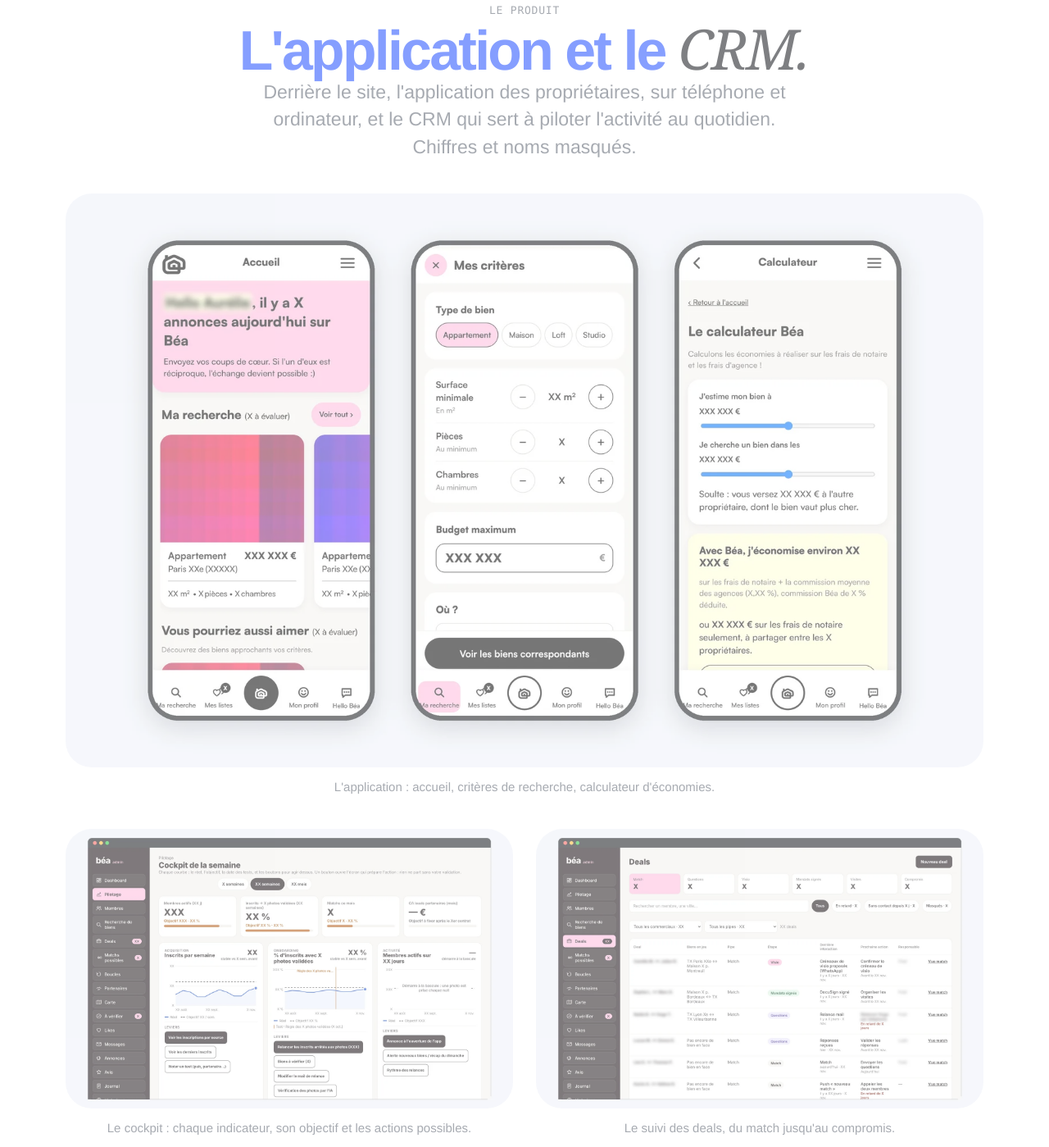
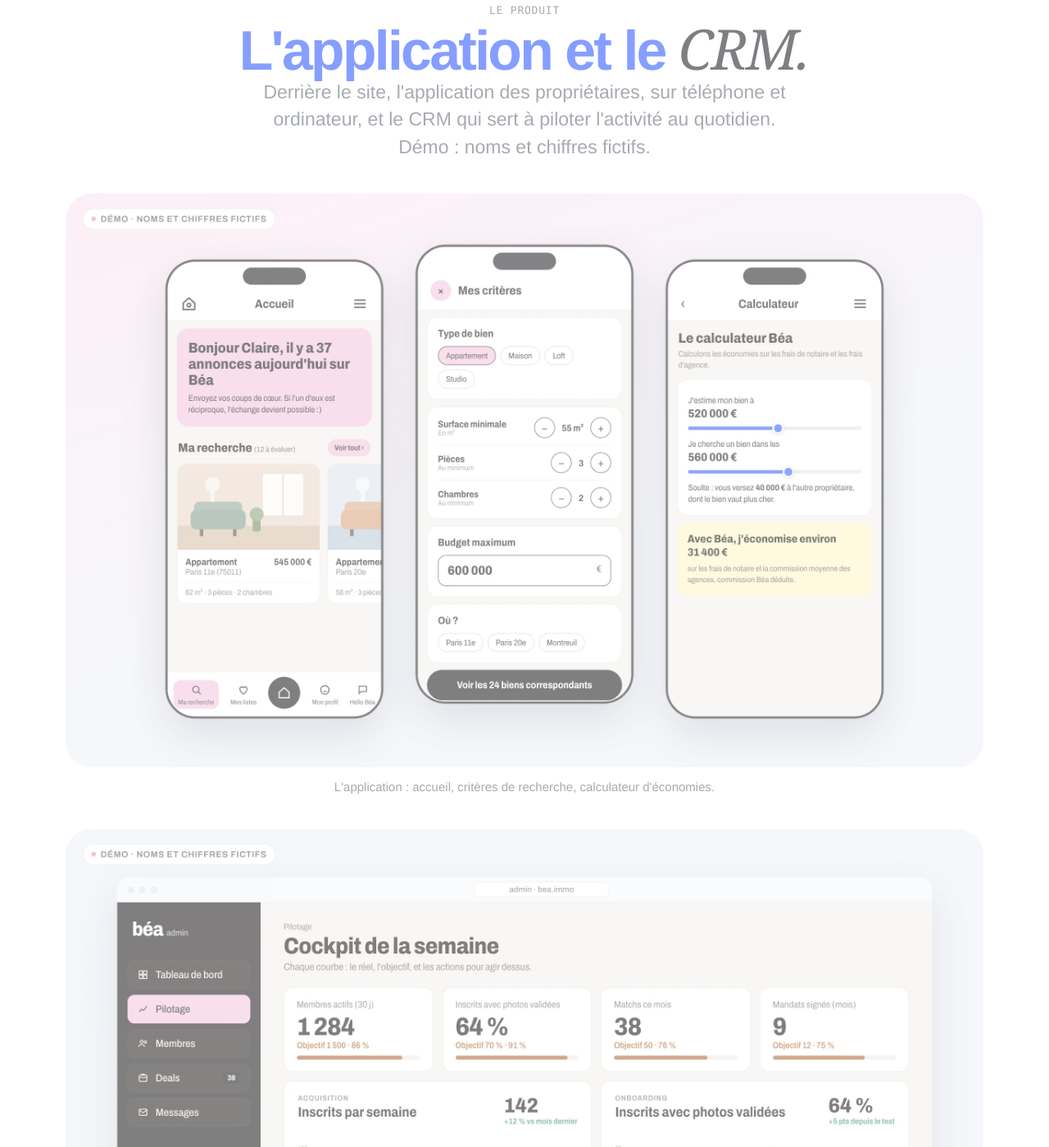
Before and after one commit to fredkopppro-prog/fredkopp-site, a plain HTML site: page realisation-bea.html in a window 1280 px wide. Shown: the part 1841-3240 px from the top of the page at 82% size. Drawn offline with Linux system fonts and the light colour scheme.

Commit message:
Page Béa : visuels app et CRM redessinés (démo, noms et chiffres fictifs, menu réduit), en pleine largeur
Co-Authored-By: Claude Opus 5.5 <noreply@anthropic.com>
Claude-Session: https://claude.ai/code/session_01M83KUzGWZKpjsC5L5xWugz

```diff
--- a/realisation-bea.html
+++ b/realisation-bea.html
@@ -104,12 +104,10 @@
   <div class="wrap">
     <p class="eyebrow center reveal">Le produit</p>
     <h2 class="h2 center reveal">L'application et le <em>CRM.</em></h2>
-    <p class="lead center reveal" style="max-width:680px;margin-inline:auto;">Derrière le site, l'application des propriétaires, sur téléphone et ordinateur, et le CRM qui sert à piloter l'activité au quotidien. Chiffres et noms masqués.</p>
-    <figure class="shot reveal"><img src="captures/bea-app-mobile.webp" alt="Application Béa sur téléphone : accueil, critères de recherche et calculateur" width="1600" height="1000" loading="lazy"><figcaption>L'application : accueil, critères de recherche, calculateur d'économies.</figcaption></figure>
-    <div class="shots-2">
-      <figure class="shot reveal"><img src="captures/bea-admin-pilotage.webp" alt="CRM Béa : cockpit de la semaine avec courbes et objectifs" width="1600" height="1000" loading="lazy"><figcaption>Le cockpit : chaque indicateur, son objectif et les actions possibles.</figcaption></figure>
-      <figure class="shot reveal"><img src="captures/bea-admin-deals.webp" alt="CRM Béa : suivi des deals par étape" width="1600" height="1000" loading="lazy"><figcaption>Le suivi des deals, du match jusqu'au compromis.</figcaption></figure>
-    </div>
+    <p class="lead center reveal" style="max-width:680px;margin-inline:auto;">Derrière le site, l'application des propriétaires, sur téléphone et ordinateur, et le CRM qui sert à piloter l'activité au quotidien. Démo : noms et chiffres fictifs.</p>
+    <figure class="shot reveal"><img src="captures/bea-app-mobile-demo.webp" alt="Application Béa sur téléphone : accueil, critères de recherche et calculateur" width="1600" height="1000" loading="lazy"><figcaption>L'application : accueil, critères de recherche, calculateur d'économies.</figcaption></figure>
+    <figure class="shot reveal"><img src="captures/bea-admin-pilotage-demo.webp" alt="CRM Béa : cockpit de la semaine avec courbes et objectifs" width="1600" height="1000" loading="lazy"><figcaption>Le cockpit : chaque indicateur, son objectif et les actions possibles.</figcaption></figure>
+    <figure class="shot reveal"><img src="captures/bea-admin-deals-demo.webp" alt="CRM Béa : suivi des deals par étape" width="1600" height="1000" loading="lazy"><figcaption>Le suivi des deals, du match jusqu'au compromis.</figcaption></figure>
   </div>
 </section>
 
```
Also changed, not shown: captures/bea-admin-deals-demo.webp (added), captures/bea-admin-deals.webp (deleted), captures/bea-admin-pilotage-demo.webp (added), captures/bea-admin-pilotage.webp (deleted), captures/bea-app-mobile-demo.webp (added), captures/bea-app-mobile.webp (deleted).
